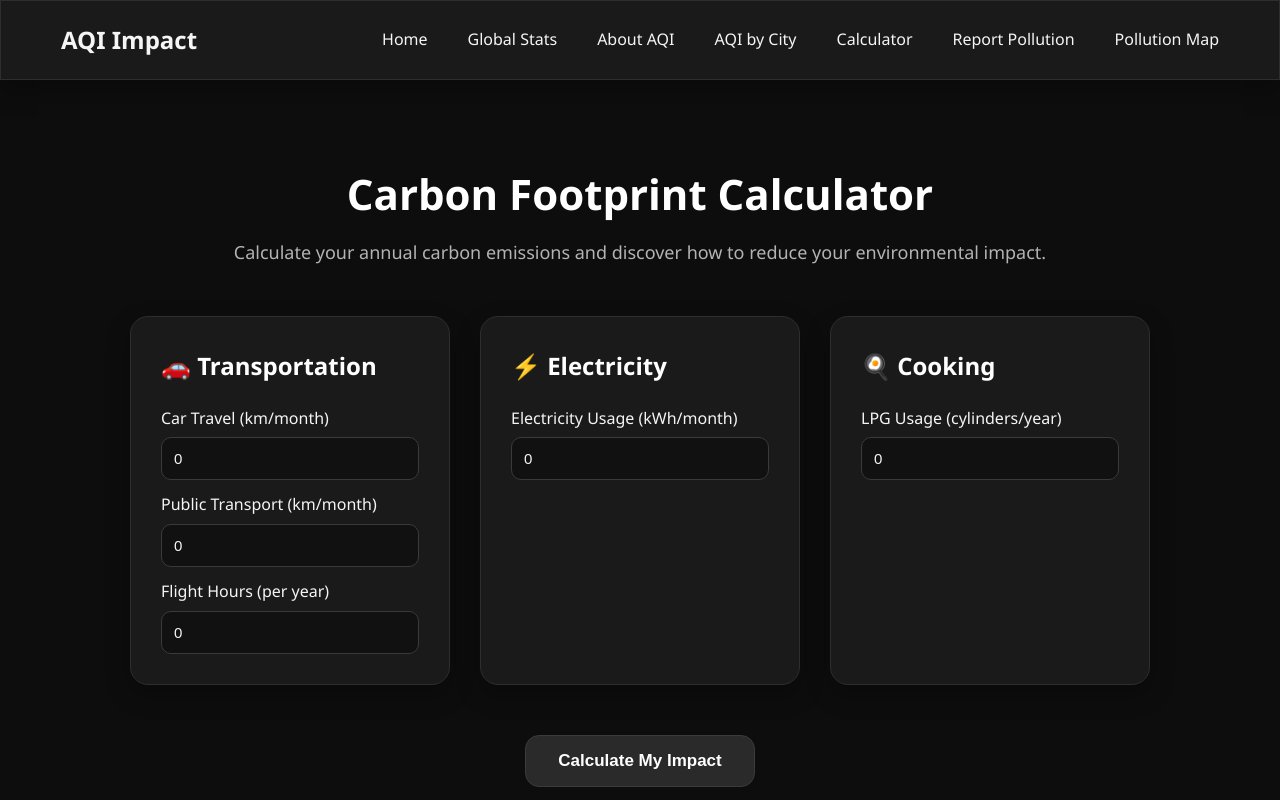
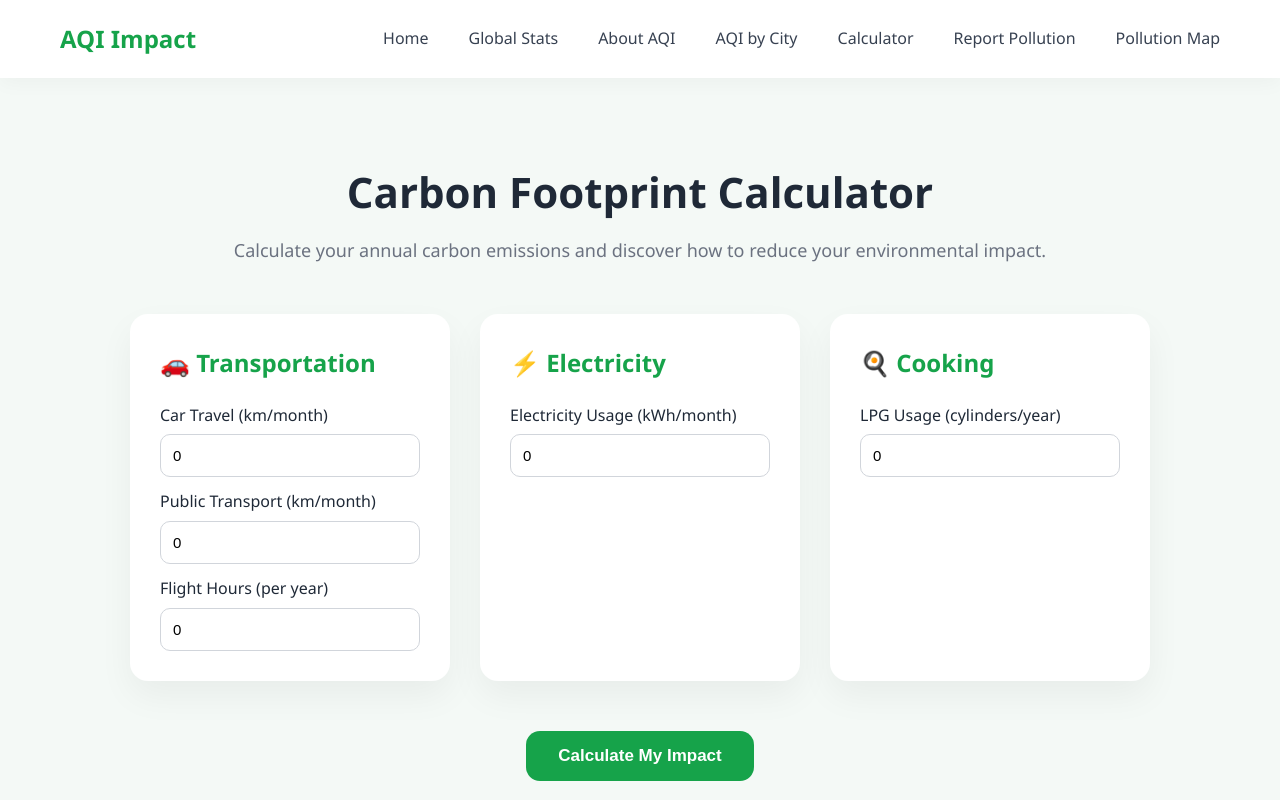
Before and after one commit to fxxcgl/aqi-impact-analyzer, a website: page calculator.html in a window 1280 px wide. Shown: the top 800 px of the page. Drawn offline with nearby package versions, Linux system fonts and the light colour scheme.

Commit message:
Update style.css

```diff
--- a/style.css
+++ b/style.css
@@ -581,140 +581,3 @@ footer {
         max-height: 380px;
     }
 }
-
-/* ===================================================
-   CURSOR-LIKE DARK THEME OVERRIDES
-=================================================== */
-body {
-    background: #0d0d0d !important;
-    color: #f5f5f5 !important;
-}
-
-nav,
-footer,
-.card,
-.result-card,
-.chart-card,
-.stat-card {
-    background: #1a1a1a !important;
-    color: #f5f5f5 !important;
-    border: 1px solid #2e2e2e !important;
-    box-shadow: 0 10px 24px rgba(0, 0, 0, 0.28);
-}
-
-.logo,
-.card h2,
-.ai-output h2,
-.info-section h2,
-.stats-section h2,
-.comparison-section h2,
-.page-header h1,
-.hero h1,
-.map-list h2 {
-    color: #ffffff !important;
-}
-
-nav a,
-.hero p,
-.info-section p,
-.chart-subtitle,
-.assistant-subtitle,
-.page-header p,
-.helper,
-.muted,
-footer,
-.popup-meta,
-.report-list-meta,
-.stat-card p {
-    color: #b3b3b3 !important;
-}
-
-.control,
-.card input,
-textarea,
-select {
-    background: #111111;
-    color: #f5f5f5;
-    border: 1px solid #3a3a3a;
-}
-
-.control:focus,
-.card input:focus,
-textarea:focus,
-select:focus {
-    outline: none;
-    border-color: #6a6a6a;
-    box-shadow: 0 0 0 2px rgba(255, 255, 255, 0.08);
-}
-
-.analyze-btn,
-.primary-btn {
-    background: #2a2a2a !important;
-    color: #ffffff !important;
-    border: 1px solid #3b3b3b !important;
-}
-
-.analyze-btn:hover,
-.primary-btn:hover {
-    background: #3a3a3a !important;
-}
-
-.secondary-btn {
-    background: #141414 !important;
-    color: #f5f5f5 !important;
-    border-color: #3a3a3a !important;
-}
-
-.secondary-btn:hover {
-    background: #222222 !important;
-}
-
-#pollutionMap {
-    border-color: #333333;
-}
-
-.pollutant,
-.report-list li {
-    background: #141414;
-    border-color: #2f2f2f;
-}
-
-.report-list-location,
-.pollutant-value,
-.aqi-title {
-    color: #ffffff;
-}
-
-.report-list-type {
-    color: #d1d1d1;
-}
-
-nav {
-    background: #1a1a1a !important;
-}
-
-nav a,
-.logo {
-    color: #f5f5f5 !important;
-}
-
-nav a:hover {
-    color: #ffffff !important;
-}
-
-.report-list-empty {
-    color: #9ca3af;
-    padding: 10px 2px;
-}
-
-.error {
-    background: #3f1d1d;
-    border-color: #7f1d1d;
-    color: #fecaca;
-}
-
-.report-success {
-    background: #0f2d22;
-    border-color: #14532d;
-    color: #86efac;
-}
```
